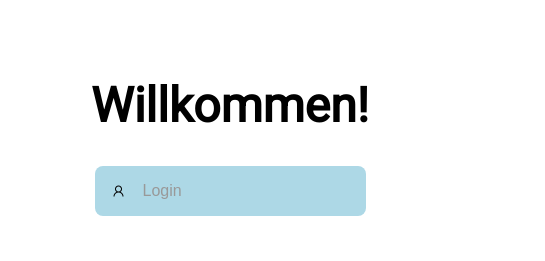
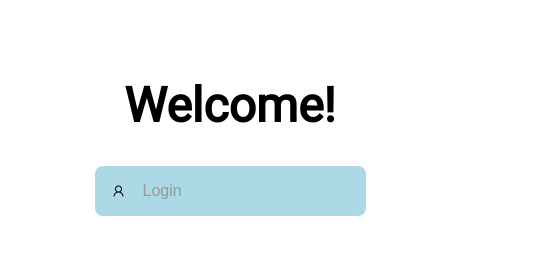
Before and after one commit to zahoruiko/HW-220808-Login-Form-HTML-CSS, a plain HTML site: page index.html in a window 1280 px wide. Shown: the part 200-461 px from the top of the page, 90-635 px from the left. Drawn offline with nearby package versions, Linux system fonts and the light colour scheme; grey boxes are pictures that could not be loaded.

Commit message:
Update index.html

```diff
--- a/index.html
+++ b/index.html
@@ -11,7 +11,6 @@
         body, html {
             height: 100%;
         }
-
         body {
             font-family: 'Roboto', sans-serif;
             background: linear-gradient(45deg, blue, transparent);
@@ -32,8 +31,6 @@
             /* width: 300px; */
             box-sizing: border-box;
             justify-content: center;
-
-
         }
         .login__icon {
             font-size: 3rem;
@@ -71,13 +68,11 @@
             border: none;
             border-radius: 8px;
             font-size: 1rem;
-
         }
         .wrapper {
             display: flex;
             width: 100%;
             height: 100%;
-
         }
         .form {
             width: 50%;
@@ -103,7 +98,7 @@
                     </span>
                 </div>
                 <h1 class="title">
-                    Willkommen!
+                    Welcome!
                 </h1>
                 <div class="login__row">
                     <div class="login__input-container">
@@ -126,9 +121,6 @@
         <div class="image">
 
         </div>
-
-
     </div>
-
 </body>
 </html>
```
